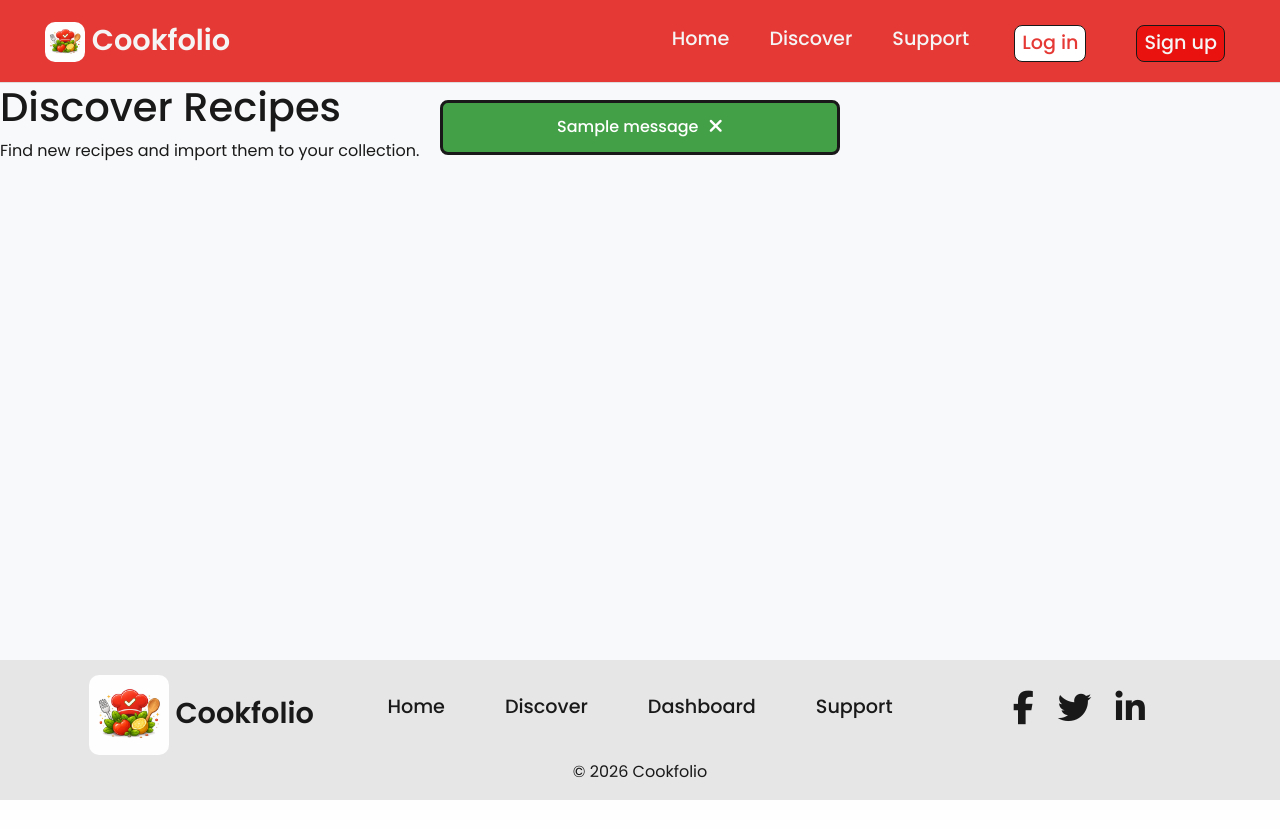
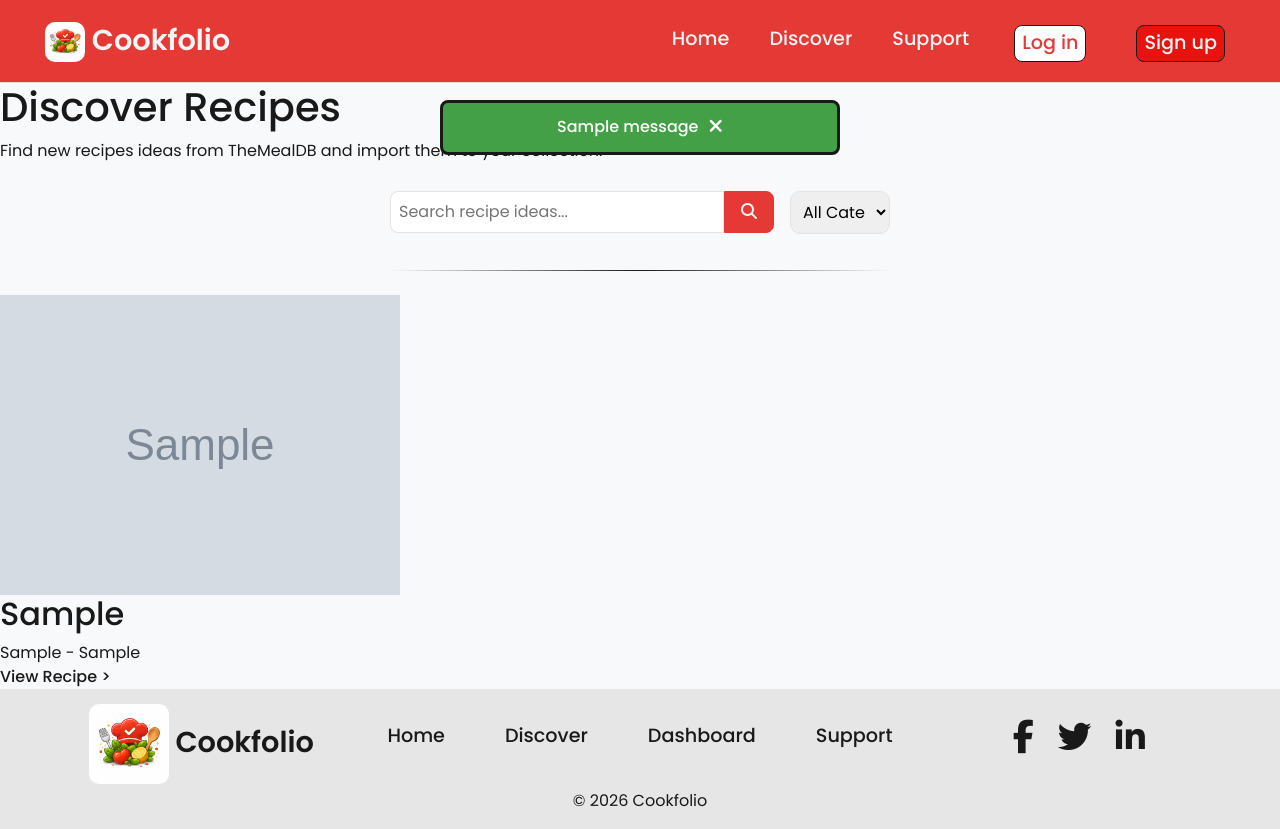
Before and after one commit to silviyahristova/cookfolio, a Flask app: template app/templates/discover.html in a window 1280 px wide. Before the commit the page ends 800 px from the top, so only its background shows below. Run offline with Flask 3, Linux system fonts and the light colour scheme; the template is opened without the code that fills it: most values are stand-ins (such as "Sample title", 1, 10 or a date in 2020); grey boxes marked "Sample" are stand-in pictures; one stand-in notice (Sample message) is shown; some libraries are stand-ins or nearby versions.

Commit message:
feat: add discover page structure

```diff
--- a/app/templates/discover.html
+++ b/app/templates/discover.html
@@ -3,6 +3,106 @@
 {% block title %}Cookfolio - Discover{% endblock %}
 
 {% block content %}
-    <h1>Discover Recipes</h1>
-    <p>Find new recipes and import them to your collection.</p>
+<section class="discover-section">
+    <div class="discover-container">
+        <div class="discover-text">
+            <h1>Discover Recipes</h1>
+            <p>Find new recipes ideas from TheMealDB and import them to your collection.</p>
+        </div>
+
+        <div class="recipe-search">
+            <form action="{{ url_for('main.discover') }}" method="GET" aria-label="Search API recipes" class="recipe-search-form">
+                <div class="recipe-search-row">
+                    <input type="text" name="search" placeholder="Search recipe ideas..." aria-label="Search recipes" value="{{ request.args.get('search', '') }}" list="recipe-suggestions" autocomplete="off" class="dashboard-search-input">
+                    <button type="submit" class="recipe-search-btn" aria-label="Search recipes">
+                        <i class="fa-solid fa-magnifying-glass"></i>
+                    </button>
+                    <!-- Clear search button -->
+                    {% if request.args.get('search') %}
+                        <a href="{{ url_for('main.discover') }}" class="clear-search" aria-label="Clear search">
+                            <i class="fa-solid fa-xmark"></i>
+                        </a>
+                    {% endif %}
+                </div>
+
+                <!-- Category Dropdown -->
+                <div class="dashboard-category-row">
+                    <div class="category-dropdown">
+                        <select name="category" class="category-dropdown-select" aria-label="Category select" onchange="this.form.search.value='';this.form.submit();">
+                            <option value="">All Categories</option>
+                            {% for category in api_categories %}
+                                <option value="{{ category }}" {% if selected_category == category %}selected{% endif %}>{{ category }}</option>
+                            {% endfor %}
+                        </select>
+                    </div>
+                </div>
+
+                <!-- Clear filters button -->
+                {% if request.args.get('search') or selected_category %}
+                    <div class="clear-filters">
+                        <a href="{{ url_for('main.discover') }}" class="btn btn-secondary clear-filters-btn">Clear Filters</a>
+                    </div>
+                {% endif %}
+
+            </form>
+            <div class="divider-btn"></div>
+        </div>
+
+        {% if meals %}
+            <div class="discover-grid">
+                {% for meal in meals %}
+                    <div class="discover-card">
+                        <div class="discover-card-image">
+                            <img src="{{ meal.strMealThumb }}" alt="{{ meal.strMeal }} image" class="discover-card-picture" onerror="this.onerror=null; this.src='static', filename='images/image-placeholder.png';">
+                        </div>
+                        <div class="discover-card-content">
+                            <h2>{{ meal.strMeal }}</h2>
+                            {% if meal.strCategory %}
+                                <span>{{ meal.strArea }} - {{ meal.strCategory }}</span>
+                            {% endif %}
+                            <a href="{{ url_for('main.view_discover_recipe', meal_id=meal.idMeal) }}" class="recipe-card-link"> View Recipe &gt;</a>
+                        </div>
+                    </div>
+                {% endfor %}
+            </div>
+            <!-- Pagination -->
+            {% if total_pages > 1 %}
+                <div class="pagination">
+                    {% if page > 1 %}
+                        <a href="{{ url_for('main.discover', page=page - 1, search=request.args.get('search'), category=selected_category) }}">< Previous</a>
+                    {% else %}
+                        <span class="disabled">< Previous</span>
+                    {% endif %}
+
+                    {% for p in range(1, total_pages + 1) %}
+                        {% if p %}
+                            <a href="{{ url_for('main.discover', page=p, search=request.args.get('search'), category=selected_category) }}" class="{% if p == page %}active{% endif %}">{{ p }}</a>
+                        {% endif %}
+                    {% endfor %}
+
+                    {% if page < total_pages %}
+                        <a href="{{ url_for('main.discover', page=page + 1, search=request.args.get('search'), category=selected_category) }}">Next ></a>
+                    {% else %}
+                        <span class="disabled">Next ></span>
+                    {% endif %}
+                </div>
+            {% endif %}
+        {% else %}
+            <div class="no-recipes-found">
+                <div class="dashboard-image">
+                    <picture>
+                        <source srcset="{{ url_for('static', filename='images/no-recipes-found.webp') }}" type="image/webp">
+                        <source srcset="{{ url_for('static', filename='images/no-recipes-found.png') }}" type="image/png">
+                        <img src="{{ url_for('static', filename='images/no-recipes-found.png') }}" alt="Cookfolio no recipes found Image" class="page-picture">
+                    </picture>
+                </div>
+                <div class="empty-dashboard">
+                    <p class="dashboard-empty-text">No recipes found.</p>
+                    <p>We couldn't find any recipes matching your search. Try a different keyword or browse another category.</p>
+                    <a href="{{ url_for('main.discover') }}" class="btn btn-success">Discover Recipes</a>
+                </div>
+            </div>
+        {% endif %}
+    </div>
+</section>
 {% endblock %}
```
